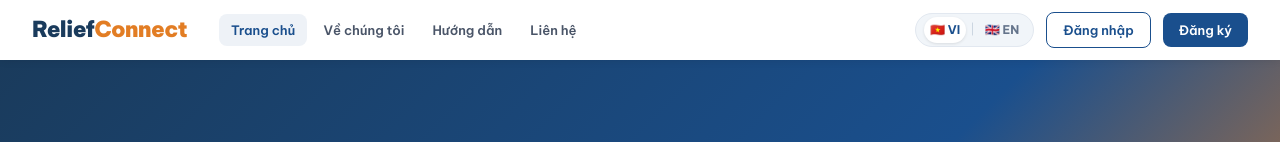
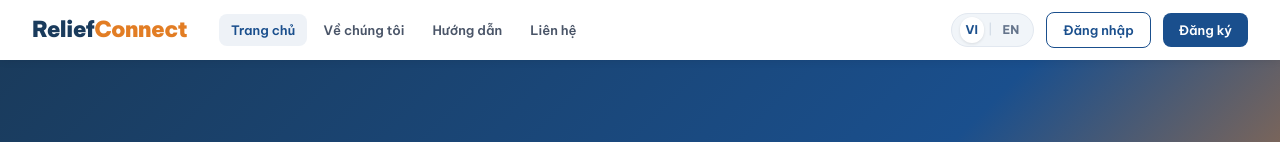
Before and after one commit to Relief-Platform/FRONTEND, a Vue app: page /home in a window 1280 px wide. Shown: the top 142 px of the page. Built offline with nearby package versions, Linux system fonts and the light colour scheme.

Commit message:
Update AppLayout.vue

```diff
--- a/src/components/layout/AppLayout.vue
+++ b/src/components/layout/AppLayout.vue
@@ -61,7 +61,7 @@
             @click="changeLang('vi')"
             title="Tiếng Việt"
           >
-            🇻🇳 VI
+            VI
           </button>
           <span class="lang-divider">|</span>
           <button
@@ -70,7 +70,7 @@
             @click="changeLang('en')"
             title="English"
           >
-            🇬🇧 EN
+            EN
           </button>
         </div>
 
```
